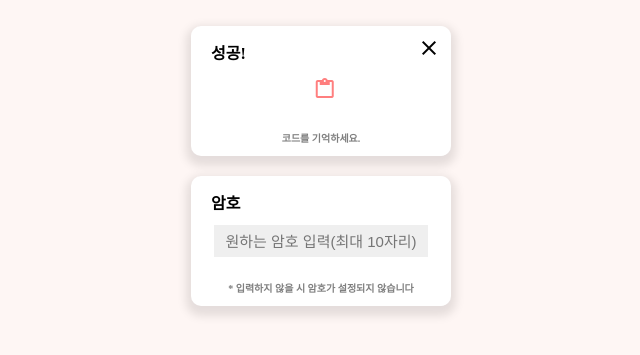
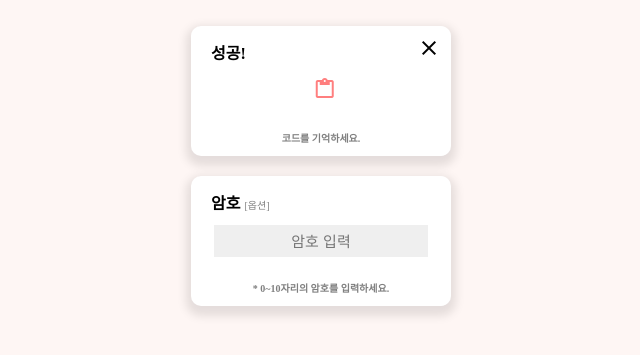
Before and after one commit to MayoneJY/sendAnywhere, a Django app: template sendFiles/templates/sendFiles/success.html in a window 1280 px wide. Shown: the part 224-579 px from the top of the page, without its empty margins (319-959 px from the left). Run offline with Django 3.2, Linux system fonts and the light colour scheme; the template is opened without the code that fills it, so the values that code supplies are empty.

Commit message:
modified: [#1] 암호 문구 수정 및 제목 옵션 추가.

```diff
--- a/sendFiles/templates/sendFiles/success.html
+++ b/sendFiles/templates/sendFiles/success.html
@@ -83,6 +83,11 @@
             transform: translate(-50%, -50%);
             border: 0;
         }
+        #optional {
+            font-size: 10px;
+            color: rgba(0,0,0,0.5);
+            font-weight: normal;
+        }
     </style>
     <link rel="stylesheet" href="https://fonts.googleapis.com/css2?family=Material+Symbols+Outlined:opsz,wght,FILL,GRAD@20..48,100..700,0..1,-50..200" />
 </head>
@@ -109,24 +114,25 @@
         </div>
         <div id="passwordBox">
             <div id="title">
-                암호
+                암호 <span id="optional">[옵션]</span>
             </div>
             <form method="POST" action="{% url 'index' %}">
                 {% csrf_token %}
                 <!-- 숨겨진 파일 입력 필드 -->
                 <input type="text" id="file_token" value="{{file_token}}" name="file_token" style="display: none;" />
+                <input type="submit" value="확인" style="display: none;" />
                 <!-- 사용자에게 보이는 필드 -->
                 <input
                     type="text"
                     id="inputPassword"
                     name="file_user_password"
                     value="{{file_user_password}}"
-                    placeholder="원하는 암호 입력(최대 10자리)"
+                    placeholder="암호 입력"
                     maxlength="10"
                     />
             </form>
             <div id="textDesc">
-                * 입력하지 않을 시 암호가 설정되지 않습니다
+                * 0~10자리의 암호를 입력하세요.
             </div>
         </div>
     </div>
```
